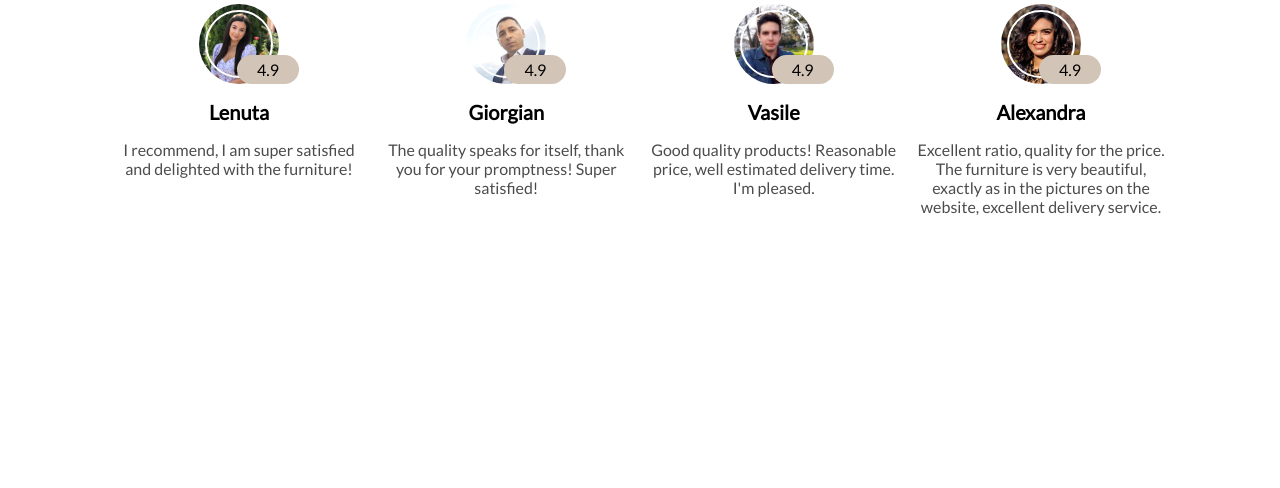
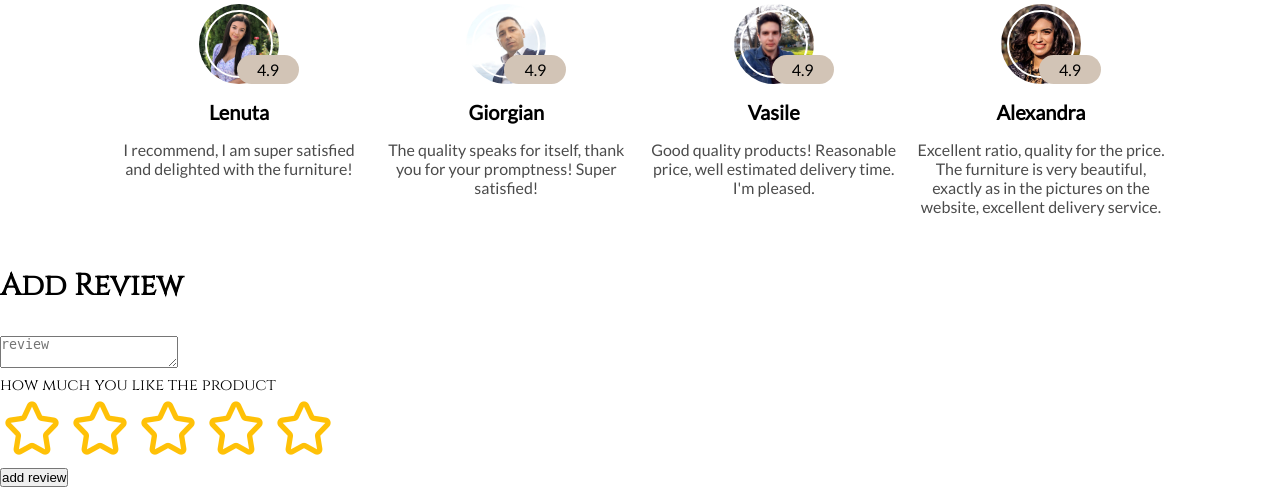
Before and after one commit to iustina-d/COVER-AJAX-Website, a Flask app: page /product/1 in a window 1280 px wide. Shown: the part 1118-1606 px from the top of the page. Before the commit the page ends 1334 px from the top, so only its background shows below. Run offline with Flask 2, Linux system fonts and the light colour scheme; data that the repository does not hold is empty; some libraries are stand-ins or nearby versions.

Commit message:
add the 'new review ' section

```diff
--- a/templates/product.html
+++ b/templates/product.html
@@ -145,5 +145,38 @@
         </div>
       </div>
     </section>
+    <section class="add-review-section">
+      <h1 class="section-title">add <span>review</span></h1>
+      <textarea class="review-field" placeholder="review"></textarea>
+      <p class="rating-text">how much you like the product</p>
+      <div class="star-countainer">
+        <img
+          src="/static/images/products/empty-star.png"
+          alt=""
+          class="rating-star"
+        />
+        <img
+          src="/static/images/products/empty-star.png"
+          alt=""
+          class="rating-star"
+        />
+        <img
+          src="/static/images/products/empty-star.png"
+          alt=""
+          class="rating-star"
+        />
+        <img
+          src="/static/images/products/empty-star.png"
+          alt=""
+          class="rating-star"
+        />
+        <img
+          src="/static/images/products/empty-star.png"
+          alt=""
+          class="rating-star"
+        />
+      </div>
+      <button class="add-review-btn">add review</button>
+    </section>
   </body>
 </html>
```
